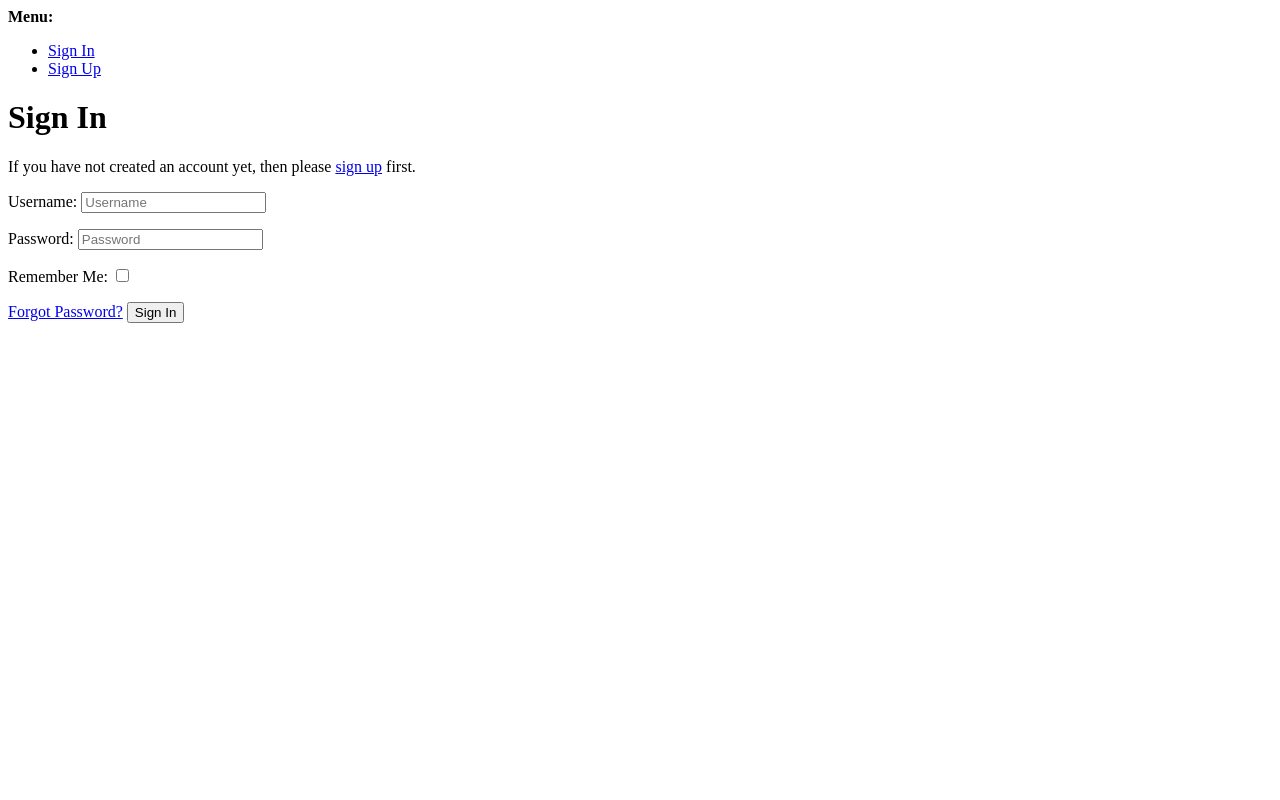
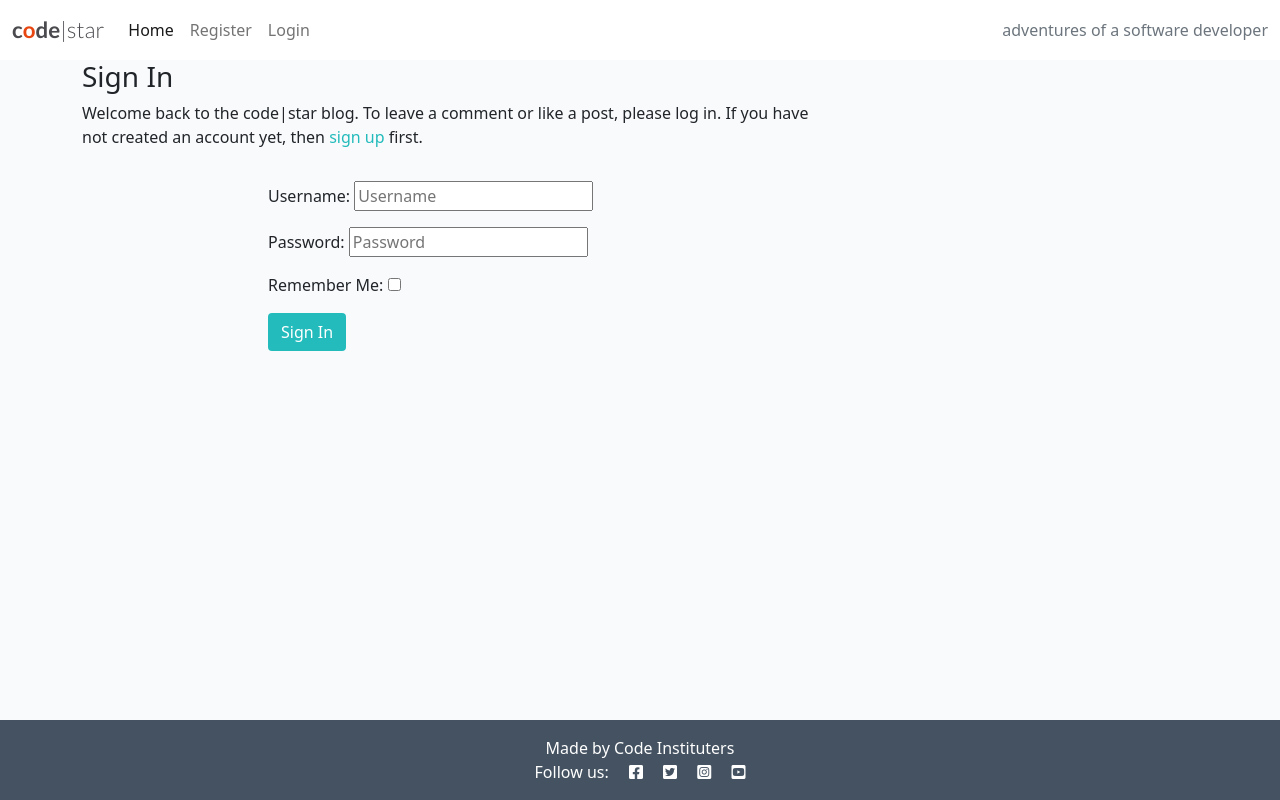
Before and after one commit to SandraBergstrom/django-blog, a Django app: page /accounts/login/ in a window 1280 px wide. Run offline with Django 3.2, Linux system fonts and the light colour scheme; some libraries are stand-ins or nearby versions.

Commit message:
Add style login. Connect css with collect static

```diff
--- a/templates/account/login.html
+++ b/templates/account/login.html
@@ -1,4 +1,4 @@
-{% extends "account/base.html" %}
+{% extends "base.html" %}
 
 {% load i18n %}
 {% load account socialaccount %}
@@ -7,31 +7,19 @@
 
 {% block content %}
 
-<h1>{% trans "Sign In" %}</h1>
+<div class="container">
+  <div class="row">
+    <div class="col-md-8 mt-3-offset-md-2">
 
-{% get_providers as socialaccount_providers %}
+      <h3>{% trans "Sign In" %}</h3>
 
-{% if socialaccount_providers %}
-<p>{% blocktrans with site.name as site_name %}Please sign in with one
-of your existing third party accounts. Or, <a href="{{ signup_url }}">sign up</a>
-for a {{ site_name }} account and sign in below:{% endblocktrans %}</p>
 
-<div class="socialaccount_ballot">
-
-  <ul class="socialaccount_providers">
-    {% include "socialaccount/snippets/provider_list.html" with process="login" %}
-  </ul>
-
-  <div class="login-or">{% trans 'or' %}</div>
-
+      <p>{% blocktrans %}Welcome back to the code|star blog. To leave a comment or like a post, please log in. If
+      you have not created an account yet, then <a class="link" href="{{ signup_url }}">sign up</a>
+      first.{% endblocktrans %}</p>
     </div>
-
-{% include "socialaccount/snippets/login_extra.html" %}
-
-{% else %}
-<p>{% blocktrans %}If you have not created an account yet, then please
-<a href="{{ signup_url }}">sign up</a> first.{% endblocktrans %}</p>
-{% endif %}
+  </div>
+  <div class="col-md-8 mt-3 offset-md-2">
 
     <form class="login" method="POST" action="{% url 'account_login' %}">
       {% csrf_token %}
@@ -39,8 +27,9 @@ for a {{ site_name }} account and sign in below:{% endblocktrans %}</p>
       {% if redirect_field_value %}
       <input type="hidden" name="{{ redirect_field_name }}" value="{{ redirect_field_value }}" />
       {% endif %}
-  <a class="button secondaryAction" href="{% url 'account_reset_password' %}">{% trans "Forgot Password?" %}</a>
-  <button class="primaryAction" type="submit">{% trans "Sign In" %}</button>
+      <button class="btn btn-signup right" type="submit">{% trans "Sign In" %}</button>
     </form>
+  </div>
+</div>
 
 {% endblock %}
```
Also changed, not shown: codestar/urls.py (line endings or trailing spaces). Lines whose indentation alone changed are shown as unchanged.
